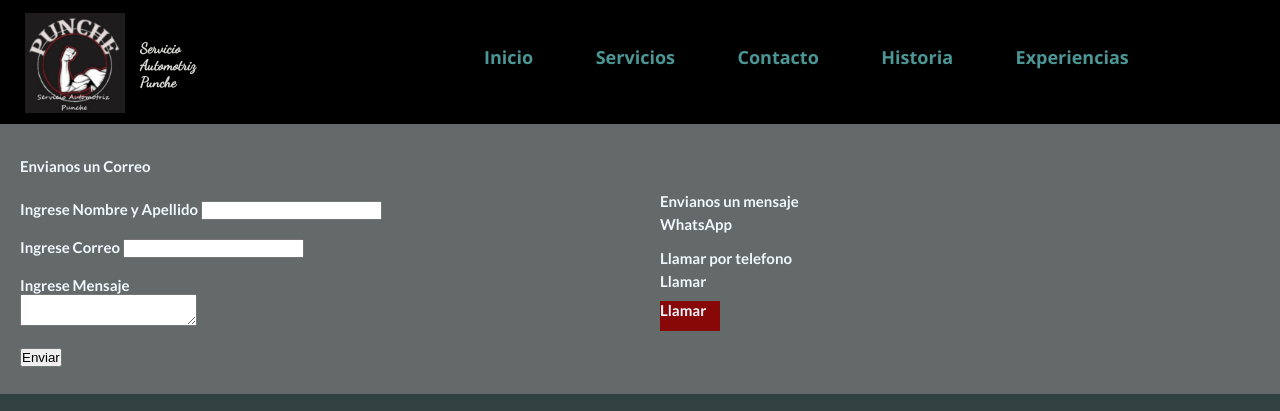
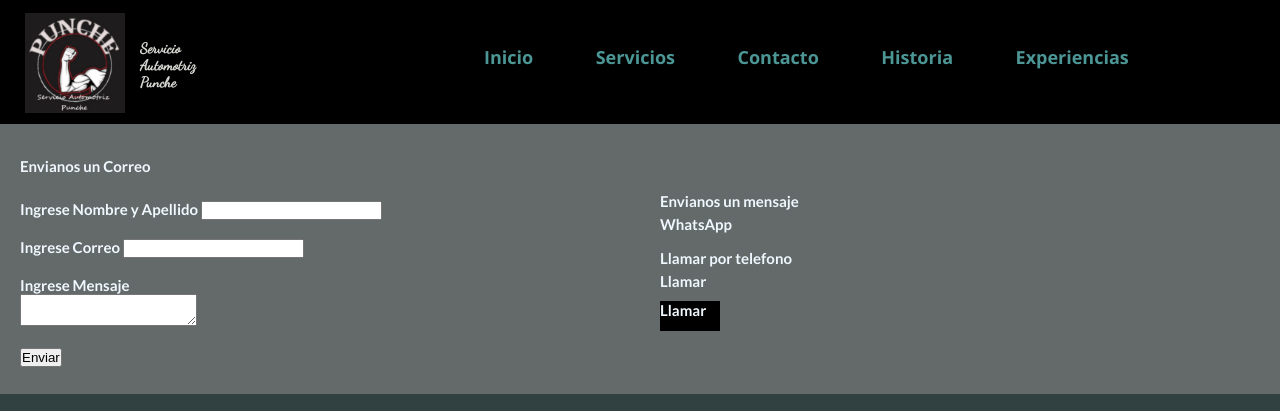
Before and after one commit to DiegoFano/trabajo---desarrollo-web, a plain HTML site: page secciones/contacto.html in a window 1280 px wide. Shown: the top 411 px of the page. Drawn offline with nearby package versions, Linux system fonts and the light colour scheme.

Commit message:
modificacion1

```diff
--- a/estilos/estilos.css
+++ b/estilos/estilos.css
@@ -589,7 +589,7 @@ p{
 
 
 .botonAnimacion{
-    background-color: rgb(136, 8, 8);
+    background-color: rgb(0, 0, 0);
     color: aliceblue;
     font-size: 150%;
     font-family: 'Lato', sans-serif;
@@ -600,7 +600,6 @@ p{
 
     width: 60px;
     height: 30px;
-    transition: none;
 }
 
 .botonAnimacion:hover{
```
